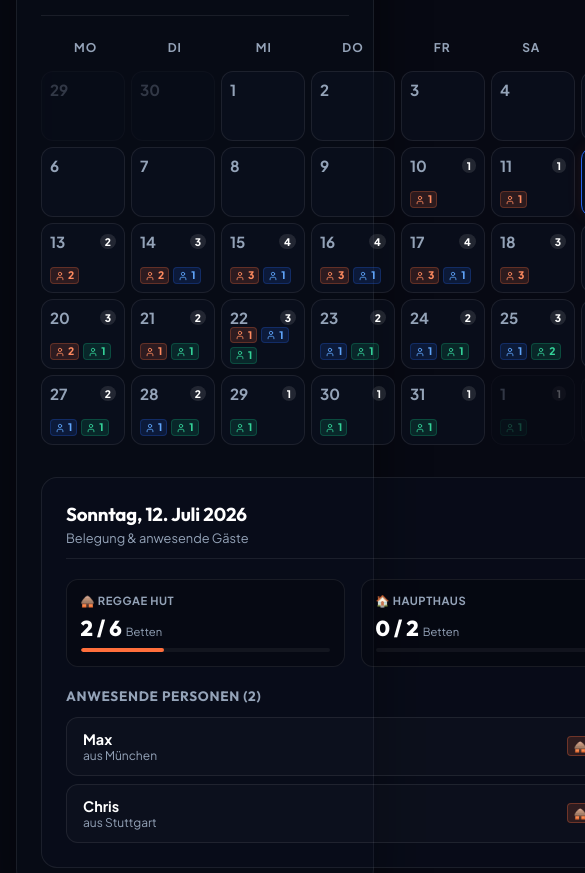
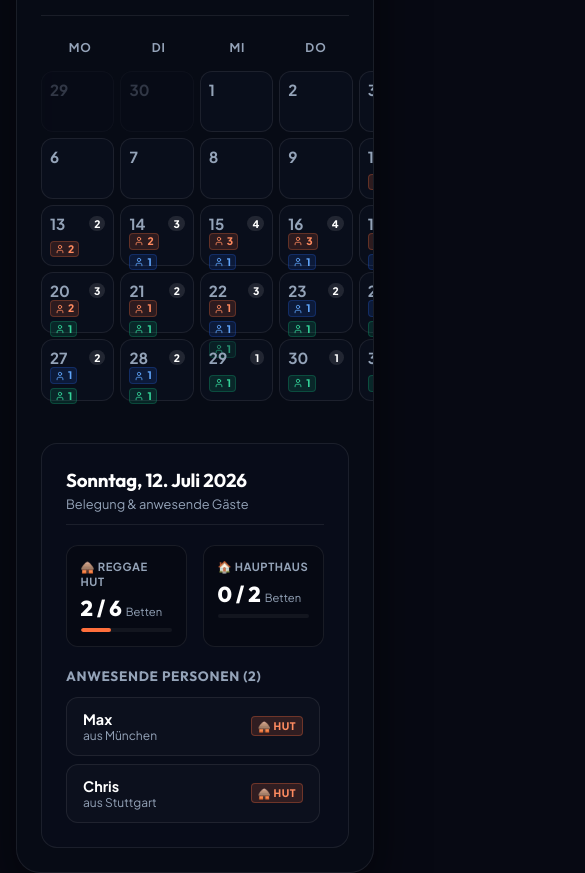
Before and after one commit to Cxriszz/Cassone-trap-house, a React (Vite) app: page / in a window 390 px wide. Shown: the part 1660-2533 px from the top of the page, 585 px wide, since content can reach past the window. Built offline with nearby package versions, Linux system fonts and the light colour scheme; no server answers; the database is empty.

Commit message:
style: fix mobile calendar grid and guest list overflow

```diff
--- a/src/index.css
+++ b/src/index.css
@@ -1915,3 +1915,37 @@ h1, h2, h3, h4, h5, h6 {
   color: #fbbf24;
   border: 1px solid rgba(245, 158, 11, 0.3);
 }
+
+
+@media (max-width: 800px) {
+  .calendar-wrapper {
+    overflow-x: auto;
+    -webkit-overflow-scrolling: touch;
+    padding-bottom: 10px;
+    margin-right: -1.5rem; /* Allow scroll past glass-panel padding */
+    padding-right: 1.5rem;
+  }
+  .weekdays-grid, .days-grid {
+    min-width: 550px;
+  }
+  .calendar-grid-container {
+    max-width: 100%;
+  }
+  .calendar-day-cell {
+    min-height: 60px;
+  }
+  .day-guests-list {
+    max-width: 100%;
+    overflow-x: hidden;
+  }
+}
+
+.guest-item-main {
+  min-width: 0;
+  flex: 1;
+}
+.guest-name, .guest-location {
+  white-space: nowrap;
+  overflow: hidden;
+  text-overflow: ellipsis;
+}
```
